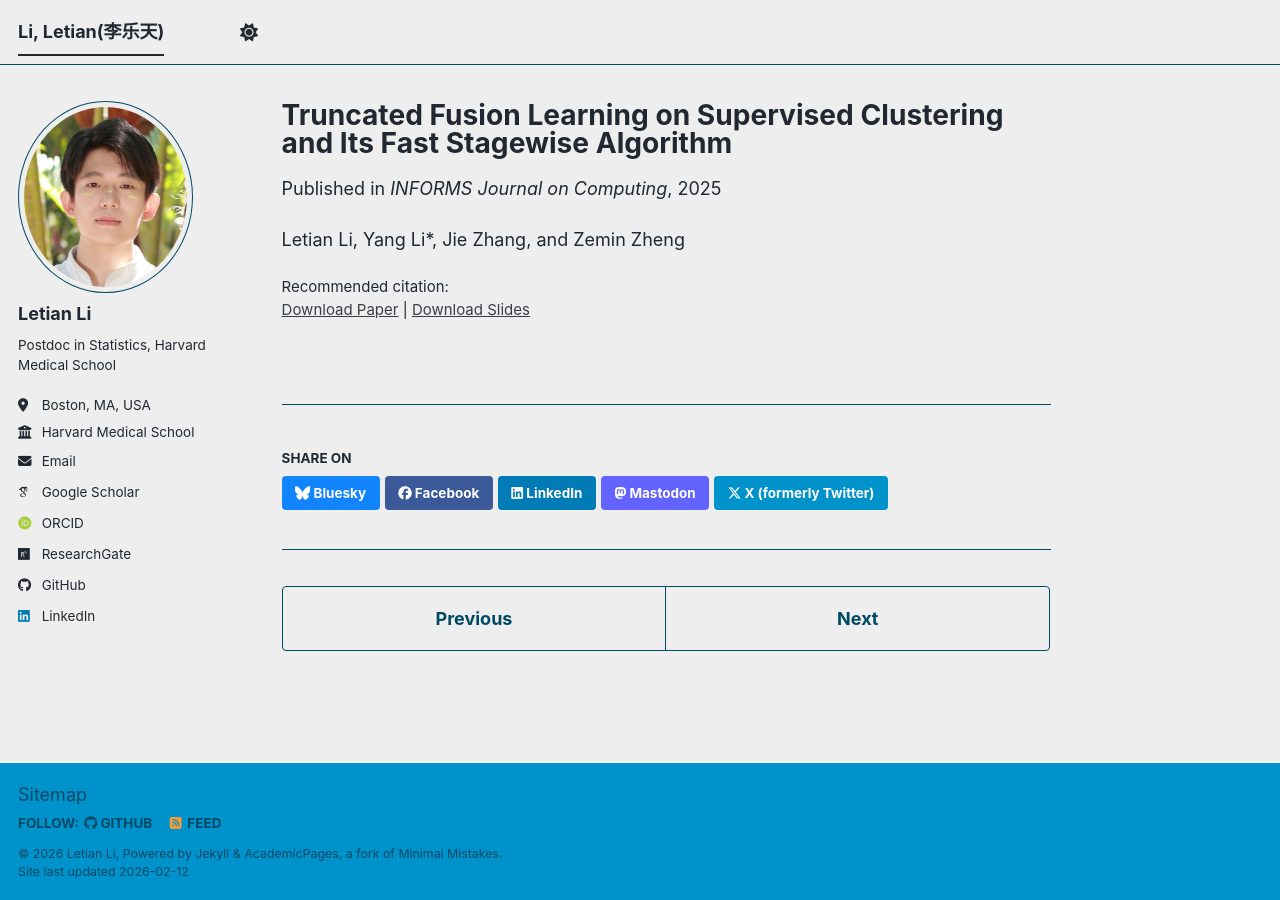
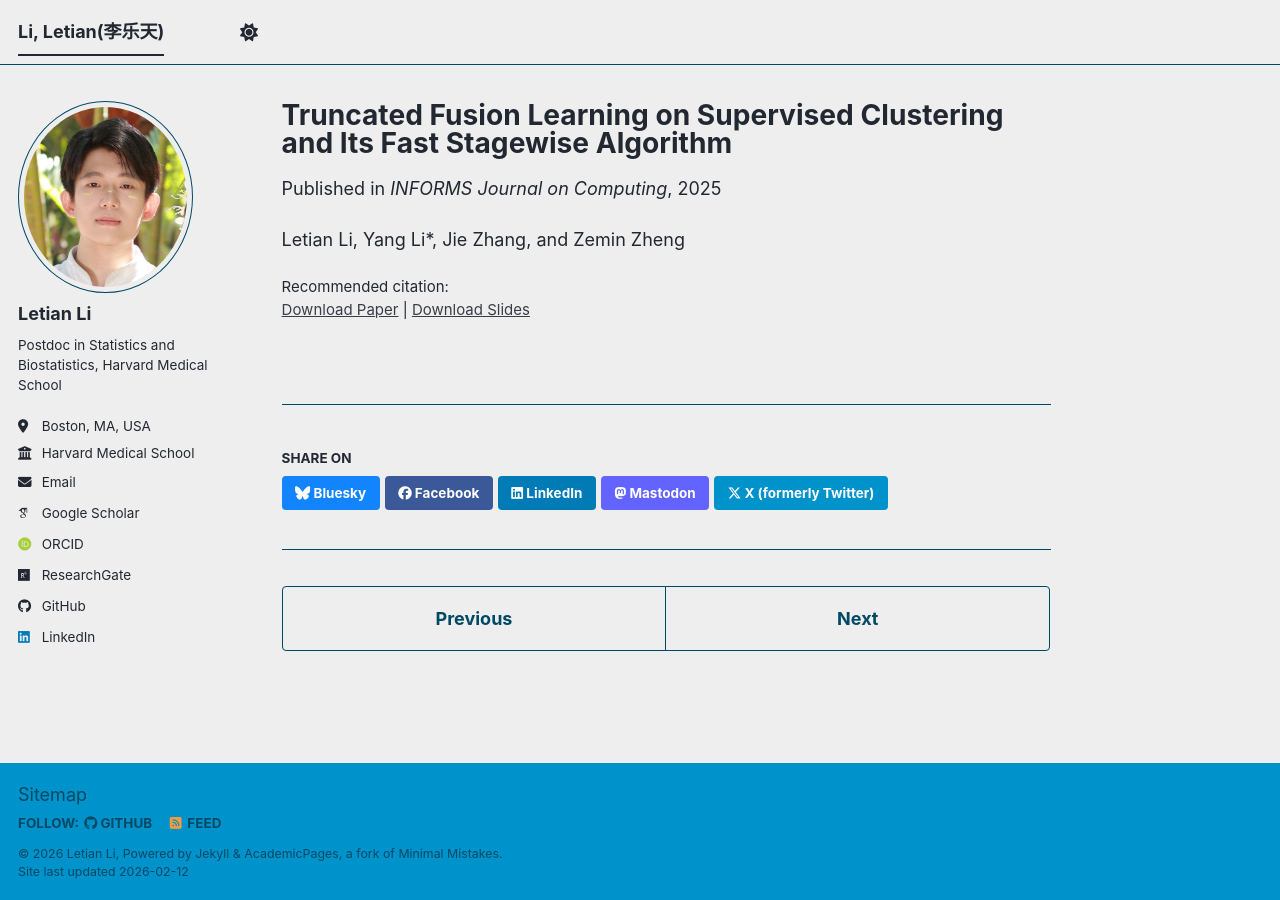
Before and after one commit to letianli059/letianli059.github.io, a Jekyll site: the page built from _publications/TRUE.md, in a window 1280 px wide. Built offline with Jekyll 4.4.1, drawn with Linux system fonts in a browser that asks for light colours; some web fonts are replaced; a script bundle is joined from its source files by our own code; library files that are not in the unit come from our copies.

Commit message:
Update _config.yml

```diff
--- a/_config.yml
+++ b/_config.yml
@@ -26,7 +26,7 @@ author:
   avatar           : "profile.jpg"
   name             : "Letian Li"
   pronouns         : # example: "she/her"
-  bio              : "Postdoc in Statistics, Harvard Medical School"
+  bio              : "Postdoc in Statistics and Biostatistics, Harvard Medical School"
   location         : "Boston, MA, USA"
   employer         : "Harvard Medical School"
   uri              : # URL
```
